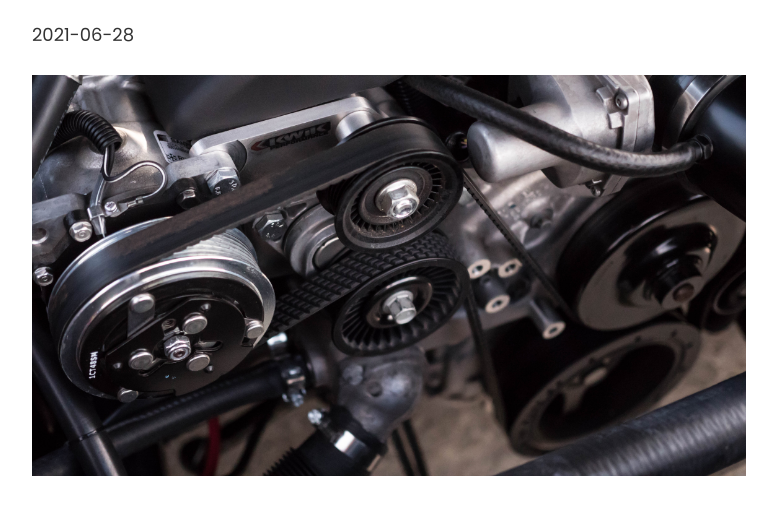
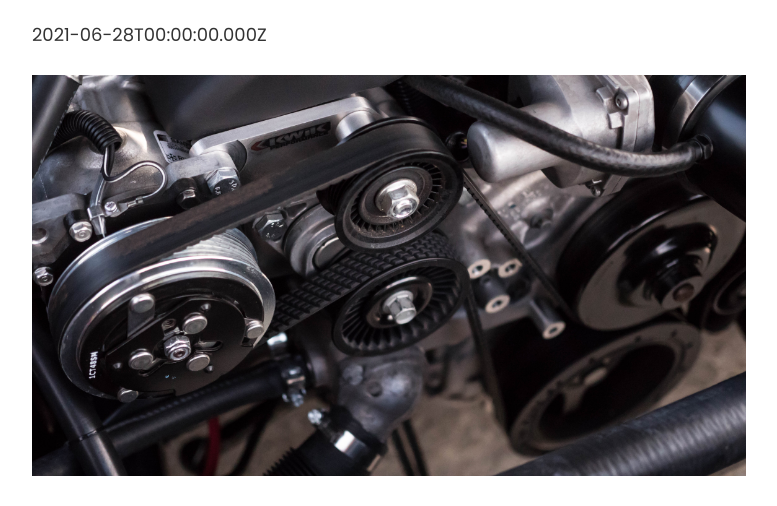
Before and after one commit to Pratham82/portfolio-v4, a Gatsby site: page /blog/functional-progrmming-with-js in a window 1280 px wide. Shown: the part 253-759 px from the top of the page, without its empty margins (251-1028 px from the left). Built offline with nearby package versions, Linux system fonts and the light colour scheme; Gatsby itself is replaced by a stand-in of ours; some packages are replaced by stand-ins of ours.

Commit message:
Renamed posts

```diff
--- a/src/posts/01-django-start-with-models/django-starter-with-models.md
+++ b/src/posts/django-start-with-models/django-starter-with-models.md
@@ -1,8 +1,8 @@
 ---
 title: Learn Django Starter with models
 cover: ./image.jpg
-# date: 2020-07-18
-date: "2020-07-18"
+date: 2020-07-18
+# date: "2020-07-18"
 description: All the usual blog post.
 tags: ["post", "python"]
 ---
--- a/src/posts/04-functional-porgamming-js/functional-progrmming-with-js.md
+++ b/src/posts/functional-porgamming-js/functional-progrmming-with-js.md
@@ -1,8 +1,8 @@
 ---
 title: Functional Programming with JS
 # date: 28 June 2021
-date: "2021-06-28"
-# date: 2021-06-28
+# date: "2021-06-28"
+date: 2021-06-28
 description: All the usual blog post.
 tags: ["post"]
 ---
--- a/src/posts/03-python-post/python-basics.md
+++ b/src/posts/python-post/python-basics.md
@@ -1,8 +1,8 @@
 ---
 title: Learn Python Basics🐍
 cover: ./image.jpg
-date: "2020-07-18"
-# date: 2020-07-18
+# date: "2020-07-18"
+date: 2020-07-18
 description: All the usual blog post.
 tags: ["post"]
 ---
```
Also changed, not shown: src/posts/django-start-with-models/image.jpg (renamed from src/posts/01-django-start-with-models/image.jpg), src/posts/fetch-api-js/fetch-api-blog.md (renamed from src/posts/05-fetch-api-js/fetch-api-blog.md), src/posts/functional-porgamming-js/image.jpg (renamed from src/posts/04-functional-porgamming-js/image.jpg), src/posts/test-blog/test.md (renamed from src/posts/02-test-blog/test.md).
